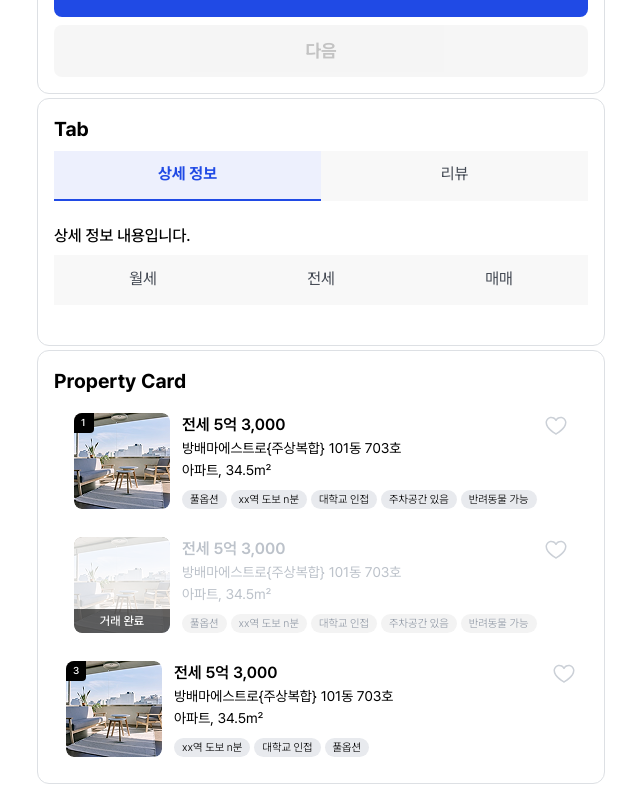
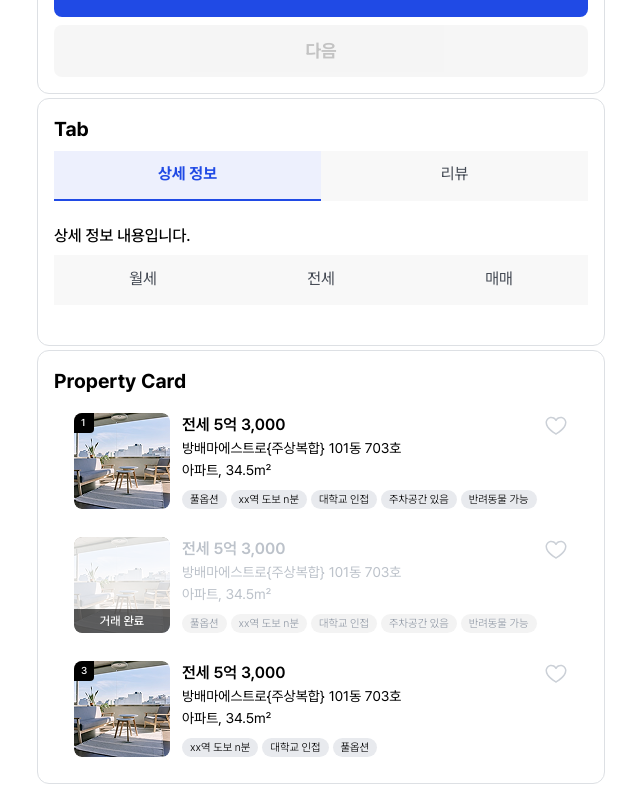
Before and after one commit to FC-DEV3-Final-Project/zoop-frontend, a Next.js app: page /test in a window 1280 px wide. Shown: the part 2469-3269 px from the top of the page, without its empty margins (319-959 px from the left). Built offline with nearby package versions, Linux system fonts and the light colour scheme.

Commit message:
style: 변수명,타입 수정(small->size)

```diff
--- a/src/components/common/PropertyCard.tsx
+++ b/src/components/common/PropertyCard.tsx
@@ -14,7 +14,7 @@ interface PropertyCardProps {
   address: string;
   detailAddress: string;
   tags: string[];
-  small?: boolean;
+  size?: "sm" | "md";
   isActive?: boolean;
 }
 
@@ -29,7 +29,7 @@ const PropertyCard = ({
   address,
   detailAddress,
   tags,
-  small = false,
+  size = "md",
   isActive = true,
 }: PropertyCardProps) => {
   const router = useRouter();
@@ -40,7 +40,7 @@ const PropertyCard = ({
 
   return (
     <div
-      className={`flex w-full items-center gap-3 self-stretch bg-white ${small ? "px-3" : "px-5"} cursor-pointer py-2.5`}
+      className={`flex w-full items-center gap-3 self-stretch bg-white ${size === "sm" ? "px-3" : "px-5"} cursor-pointer py-2.5`}
       onClick={handleCardClick}
     >
       {/* 이미지 섹션 */}
```
